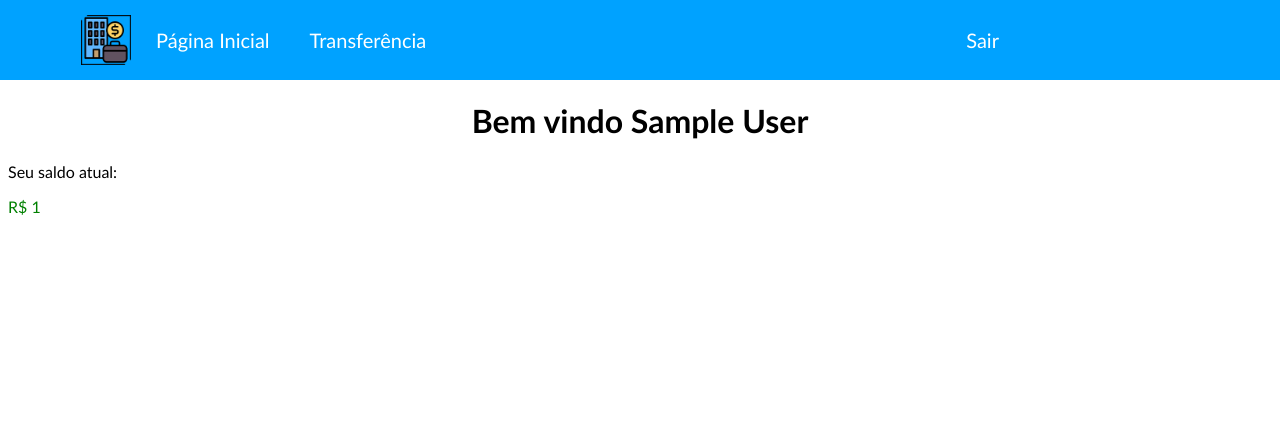
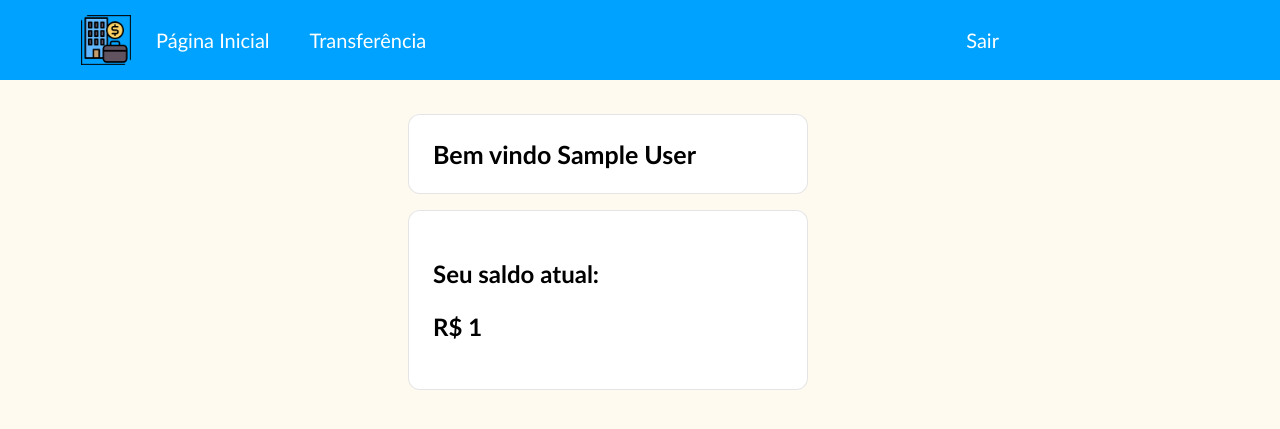
Before and after one commit to Erozinho/impacta-SPAP, a Flask app: page /home in a window 1280 px wide. Shown: the top 429 px of the page. Run offline with Flask 3, Linux system fonts and the light colour scheme; the visitor is signed in with stand-in values (Sample User, id 1).

Commit message:
💄 feat: label "Bem Vindo" e "Saldo"

```diff
--- a/website/static/style.css
+++ b/website/static/style.css
@@ -1,5 +1,5 @@
 body{
-  background-color: white;
+  background-color: floralwhite;
 }
 
 .site-content{
@@ -82,7 +82,7 @@ h2{
 }
 
 .saldo{
-  color: green;
+  color: black;
 }
 
 .currSign:before {
@@ -135,3 +135,61 @@ nav img{
   margin-right: 25px;
   margin-left: -200px;
 }
+
+.bem-vindo {
+  background-color: white;
+  font-size: 25px;
+  font-weight: bold;
+  color: black;
+  margin-bottom: 10px;
+  border-radius: 10px;
+  padding-right: 24px;
+  padding-left: 24px;
+  padding-bottom: 24px;
+  padding-top: 24px;
+  box-sizing: border-box;
+  position: relative;
+  text-align: start;
+  border-radius: 12px;
+  border-color: rgb(0, 0, 0, 0.1);
+  border-bottom-left-radius: 12px;
+  border-bottom-right-radius: 12px;
+  border-bottom-style: solid;
+  border-top-style: solid;
+  border-right-style: solid;
+  border-left-style: solid;
+  margin-bottom: 0;
+  margin-top: 16px;
+  margin-left: 400px;
+  border-width: 1px;
+  width: 400px;
+}
+
+.saldo-container{
+  background-color: white;
+  font-size: 24px;
+  font-weight: bold;
+  color: black;
+  margin-bottom: 10px;
+  border-radius: 10px;
+  padding-right: 24px;
+  padding-left: 24px;
+  padding-bottom: 24px;
+  padding-top: 24px;
+  box-sizing: border-box;
+  position: relative;
+  text-align: start;
+  border-radius: 12px;
+  border-color: rgb(0, 0, 0, 0.1);
+  border-bottom-left-radius: 12px;
+  border-bottom-right-radius: 12px;
+  border-bottom-style: solid;
+  border-top-style: solid;
+  border-right-style: solid;
+  border-left-style: solid;
+  margin-bottom: 0;
+  margin-top: 16px;
+  margin-left: 400px;
+  border-width: 1px;
+  width: 400px;
+}
--- a/website/template/home.html
+++ b/website/template/home.html
@@ -27,11 +27,14 @@
 <br>
 <br>
 <br>
+<br>
 
 <div class="body">
-    <h1>Bem vindo {{ session['nome'] }}</h1>
-    <p>Seu saldo atual:</p>
-    <p class="saldo">{{ session['saldo'] }}</p><br>
+  <h1 class="bem-vindo">Bem vindo {{ session['nome'] }}</h1>
+  <div class="saldo-container">
+    <p class="saldo-label">Seu saldo atual:</p>
+    <p class="saldo">{{ session['saldo'] }}</p>
+  </div>
 </div><br>
 <script>
    let x = document.querySelectorAll(".saldo");
```
